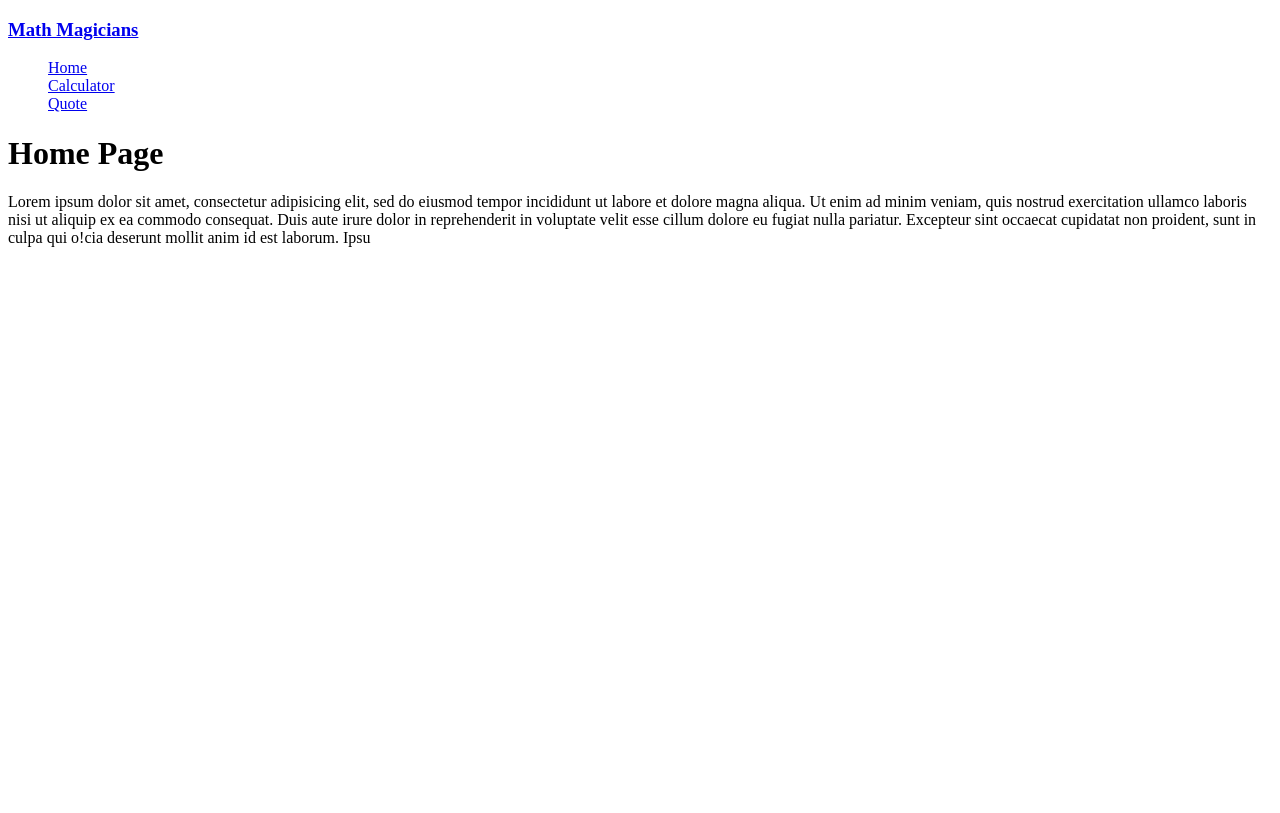
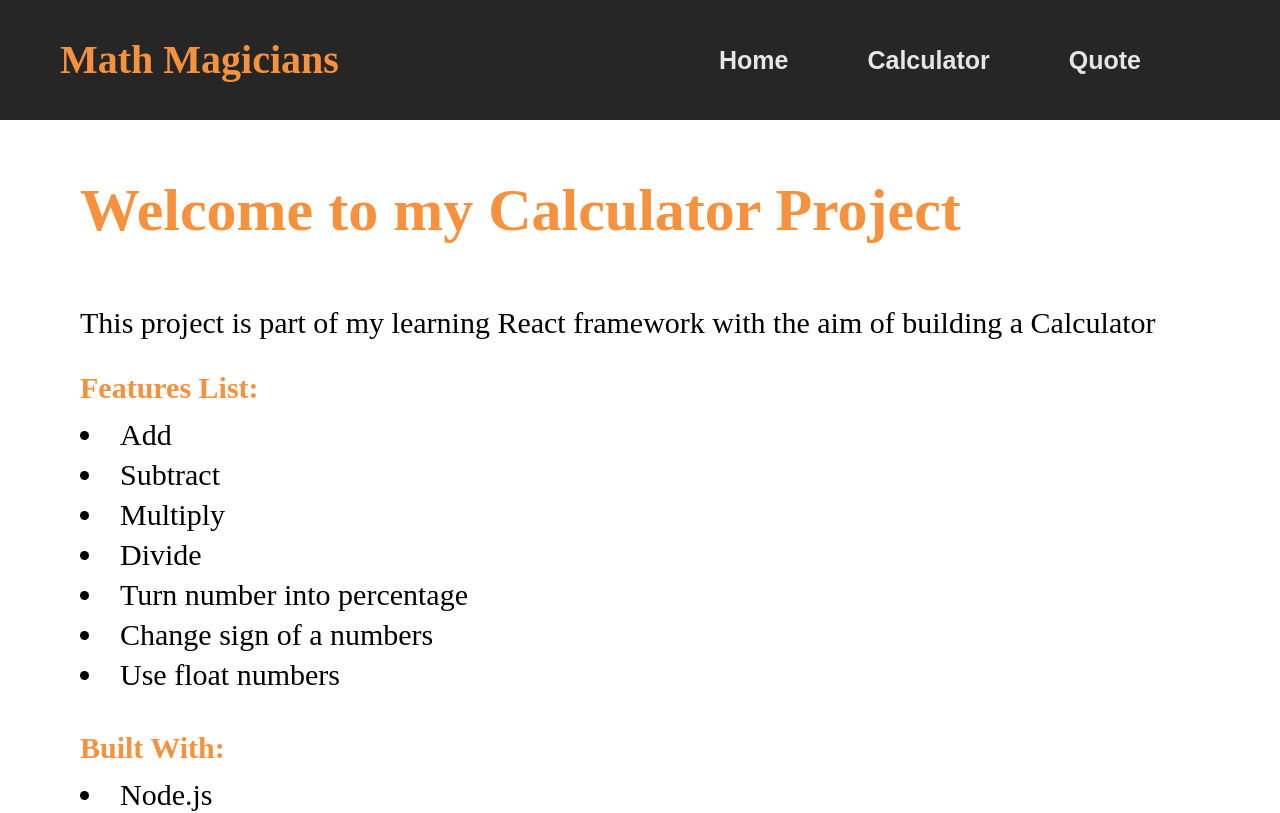
Before and after one commit to bettercallazamat/react-calculator, a React (Create React App) app: page / in a window 1280 px wide. Shown: the top 813 px of the page. Built offline with nearby package versions, Linux system fonts and the light colour scheme.

Commit message:
Add basic layout design

```diff
--- a/src/components/Nav.js
+++ b/src/components/Nav.js
@@ -3,16 +3,16 @@ import { Link } from 'react-router-dom';
 
 const Nav = () => {
   const styles = {
-    // color: 'white',
     listStyleType: 'none',
+    textDecorationLine: 'none',
   };
 
   return (
-    <nav>
+    <nav className="nav">
       <Link style={styles} to="/">
         <h3 className="nav-logo">Math Magicians</h3>
       </Link>
-      <ul className="nav-link">
+      <ul className="nav-items">
         <Link style={styles} to="/">
           <li className="nav-item">Home</li>
         </Link>
--- a/src/index.js
+++ b/src/index.js
@@ -1,5 +1,6 @@
 import React from 'react';
 import ReactDOM from 'react-dom';
+import './styles/resetstyle.css';
 import './styles/index.css';
 import reportWebVitals from './reportWebVitals';
 import Routes from './Routes';
--- a/src/pages/Calc.js
+++ b/src/pages/Calc.js
@@ -2,8 +2,12 @@ import React from 'react';
 import App from '../components/App';
 
 const Calc = () => (
-  <div>
-    <h2 className="calcText">Lorem Ipsum</h2>
+  <div className="calcDiv">
+    <div className="calcText">
+      <h2>Nobody:</h2>
+      <h2>Literally no one:</h2>
+      <h2>YOU: Lets do some math!</h2>
+    </div>
     <div className="calcApp">
       <App />
     </div>
--- a/src/pages/Home.js
+++ b/src/pages/Home.js
@@ -1,13 +1,30 @@
 const Home = () => (
-  <div>
-    <h1>Home Page</h1>
+  <div className="homeDiv">
+    <h1>Welcome to my Calculator Project</h1>
     <p>
-      Lorem ipsum dolor sit amet, consectetur adipisicing elit, sed do eiusmod tempor incididunt
-      ut labore et dolore magna aliqua. Ut enim ad minim veniam, quis nostrud exercitation ullamco
-      laboris nisi ut aliquip ex ea commodo consequat. Duis aute irure dolor in reprehenderit in
-      voluptate velit esse cillum dolore eu fugiat nulla pariatur. Excepteur sint occaecat
-      cupidatat non proident, sunt in culpa qui o!cia deserunt mollit anim id est laborum. Ipsu
+      This project is part of my learning React framework with the aim of building a Calculator
     </p>
+    <p className="list-title">Features List:</p>
+    <ul>
+      <li>Add</li>
+      <li>Subtract</li>
+      <li>Multiply</li>
+      <li>Divide</li>
+      <li>Turn number into percentage</li>
+      <li>Change sign of a numbers</li>
+      <li>Use float numbers</li>
+    </ul>
+    <p className="list-title">Built With:</p>
+    <ul>
+      <li>Node.js</li>
+      <li>React</li>
+      <li>React-DOM</li>
+      <li>React-Create-App</li>
+      <li>React-Router-Dom</li>
+      <li>React Hooks</li>
+      <li>npm</li>
+      <li>Heroku</li>
+    </ul>
   </div>
 );
 
--- a/src/pages/Quote.js
+++ b/src/pages/Quote.js
@@ -1,11 +1,18 @@
+import authorImg from '../walle-john.jpeg';
+
 const Quote = () => (
-  <div>
+  <div className="quoteDiv">
+    <img src={authorImg} alt="author" />
     <p>
-      Lorem ipsum dolor sit amet, consectetur adipisicing elit, sed do eiusmod tempor incididunt
-      ut labore et dolore magna aliqua.
+      Mathematics is much more than computation with pencil and a
+      paper and getting answers to routine exercises. In fact, it
+      can easily be argued that computation, such as doing long
+      division, is not mathematics at all. Calculators can do the
+      same thing and calculators can only calculate – they cannot
+      do mathematics.
     </p>
     <p>
-      — Lorem ipsum dolor sit amet
+      - John A. Van de Walle
     </p>
   </div>
 );
--- a/src/styles/index.css
+++ b/src/styles/index.css
@@ -1,3 +1,112 @@
 * {
   box-sizing: border-box;
 }
+
+nav {
+  display: flex;
+  justify-content: space-between;
+  align-items: center;
+  background-color: #262626;
+  height: 100px;
+  padding: 60px 60px;
+  margin-bottom: 40px;
+}
+
+h1,
+h2,
+h3 {
+  color: #f6913e;
+  margin: 10px 0;
+}
+
+h1 {
+  font-size: 60px;
+}
+
+h2 {
+  font-size: 50px;
+}
+
+h3 {
+  font-size: 40px;
+}
+
+p {
+  font-size: 30px;
+  margin: 20px 0;
+  line-height: 45px;
+}
+
+a {
+  font-size: 25px;
+}
+
+.nav-logo {
+  color: #f6913e;
+}
+
+.nav-items {
+  display: flex;
+  justify-content: space-evenly;
+  align-items: center;
+  width: 50%;
+  text-decoration: none;
+  font-family: Arial, sans-serif;
+  font-weight: bold;
+}
+
+.nav > a,
+.nav-items > a {
+  color: #e6e6e8;
+}
+
+.nav-items > a:hover {
+  color: #f6913e;
+}
+
+.homeDiv,
+.quoteDiv {
+  margin: 0 auto;
+  padding: 0 40px;
+  max-width: 1200px;
+}
+
+.homeDiv h1 {
+  margin: 60px 0;
+}
+
+.homeDiv .list-title {
+  margin-bottom: 5px;
+  color: #f6913e;
+  font-weight: bold;
+}
+
+.homeDiv ul {
+  margin-bottom: 30px;
+}
+
+.homeDiv li {
+  list-style: inside;
+  font-size: 30px;
+  line-height: 40px;
+}
+
+.quoteDiv img {
+  display: flex;
+  width: 300px;
+  margin: 60px auto 0 auto;
+}
+
+.calcDiv {
+  display: flex;
+  justify-content: space-between;
+  align-items: center;
+  margin: 0 auto;
+  padding: 0 40px;
+  max-width: 1400px;
+}
+
+.calcDiv h2 {
+  margin: 50px 0;
+  line-height: 60px;
+}
--- /dev/null
+++ b/src/styles/resetstyle.css
@@ -0,0 +1,135 @@
+/*
+  http://meyerweb.com/eric/tools/css/reset/
+  v2.0 | 20110126
+  License: none (public domain)
+*/
+
+html,
+body,
+div,
+span,
+applet,
+object,
+iframe,
+h1,
+h2,
+h3,
+h4,
+h5,
+h6,
+p,
+blockquote,
+pre,
+a,
+abbr,
+acronym,
+address,
+big,
+cite,
+code,
+del,
+dfn,
+em,
+img,
+ins,
+kbd,
+q,
+s,
+samp,
+small,
+strike,
+strong,
+sub,
+sup,
+tt,
+var,
+b,
+u,
+i,
+center,
+dl,
+dt,
+dd,
+ol,
+ul,
+li,
+fieldset,
+form,
+label,
+legend,
+table,
+caption,
+tbody,
+tfoot,
+thead,
+tr,
+th,
+td,
+article,
+aside,
+canvas,
+details,
+embed,
+figure,
+figcaption,
+footer,
+header,
+hgroup,
+menu,
+nav,
+output,
+ruby,
+section,
+summary,
+time,
+mark,
+audio,
+video {
+  margin: 0;
+  padding: 0;
+  border: 0;
+  font-size: 100%;
+  vertical-align: baseline;
+}
+
+/* HTML5 display-role reset for older browsers */
+article,
+aside,
+details,
+figcaption,
+figure,
+footer,
+header,
+hgroup,
+menu,
+nav,
+section {
+  display: block;
+}
+
+body {
+  line-height: 1;
+}
+
+ol,
+ul {
+  list-style: none;
+}
+
+blockquote,
+q {
+  quotes: none;
+}
+
+blockquote::before,
+blockquote::after,
+q::before,
+q::after {
+  content: '';
+  content: none;
+}
+
+table {
+  border-collapse: collapse;
+  border-spacing: 0;
+}
```
Also changed, not shown: src/walle-john.jpeg (added).
